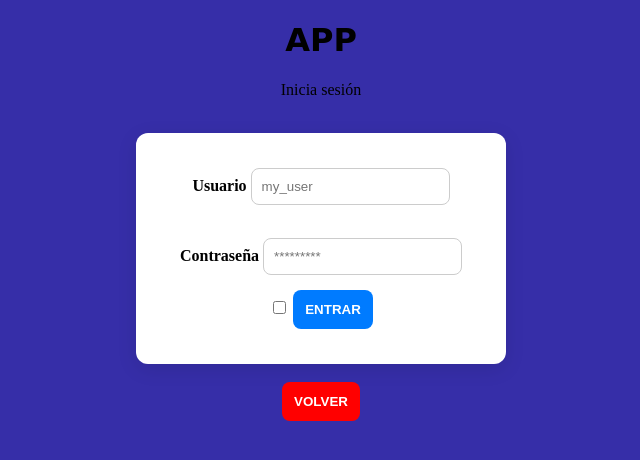
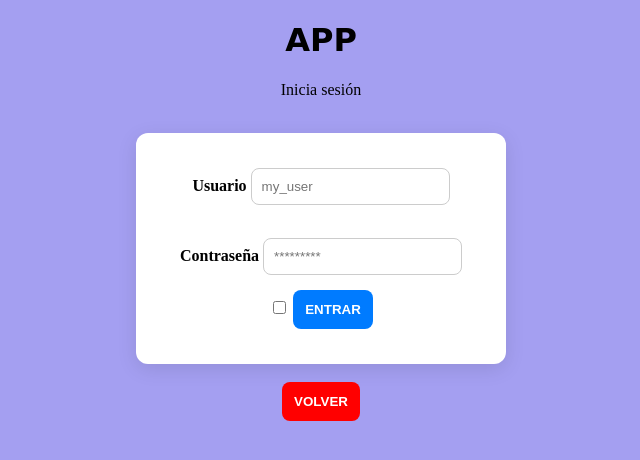
Before and after one commit to edu-dev1/app, a Flask app: page /login in a window 1280 px wide. Shown: the top 460 px of the page, without its empty margins (319-959 px from the left). Run offline with Flask 3, Linux system fonts and the light colour scheme; the visitor is signed in with stand-in values (Sample User, id 1); parts of the project's set-up code (start-up, migrations or seed data) failed here and were passed over.

Commit message:
Update login.html

```diff
--- a/templates/login.html
+++ b/templates/login.html
@@ -7,7 +7,7 @@
 
         <style>
             body{
-                background-color: rgb(54, 46, 168);
+                background-color: rgb(164, 159, 241);
                 text-align: center;
                 font-size: 16px;
             }
```
